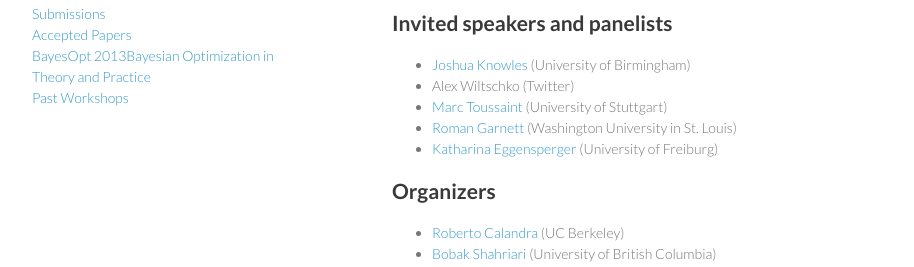
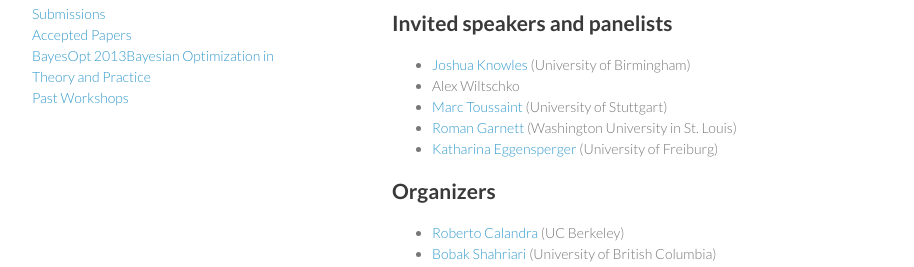
Before and after one commit to bayesopt/bayesopt.github.io, a Jekyll site: the page built from index.md, in a window 1280 px wide and 900 px high, scrolled down 738 px. Shown: the part 315-582 px from the top of the window, without its empty margins (178-1092 px from the left). Built offline with Jekyll 4.4.1, drawn with Linux system fonts in a browser that asks for light colours.

Commit message:
updated data

```diff
--- a/index.md
+++ b/index.md
@@ -24,7 +24,7 @@ A further goal of this workshop is to encourage collaboration between the divers
 ## Invited speakers and panelists
 
 - [Joshua Knowles](http://www.cs.bham.ac.uk/~jdk/) (University of Birmingham)
-- Alex Wiltschko (Twitter)
+- Alex Wiltschko
 - [Marc Toussaint](www.marc-toussaint.net) (University of Stuttgart)
 - [Roman Garnett](http://www.cse.wustl.edu/~garnett/) (Washington University in St. Louis)
 - [Katharina Eggensperger](http://aad.informatik.uni-freiburg.de/people/eggensperger/index.html) (University of Freiburg)
@@ -32,7 +32,7 @@ A further goal of this workshop is to encourage collaboration between the divers
 
 ## Organizers
 
-- [Roberto Calandra](http://www.ausy.tu-darmstadt.de/Team/RobertoCalandra) (UC Berkeley)
+- [Roberto Calandra](http://www.robertocalandra.com) (UC Berkeley)
 - [Bobak Shahriari](http://cs.ubc.ca/~bshahr/) (University of British Columbia)
 - [Javier Gonzalez](http://javiergonzalezh.github.io/) (Amazon)
 - [Frank Hutter](http://www2.informatik.uni-freiburg.de/~hutter/) (University of Freiburg)
```
